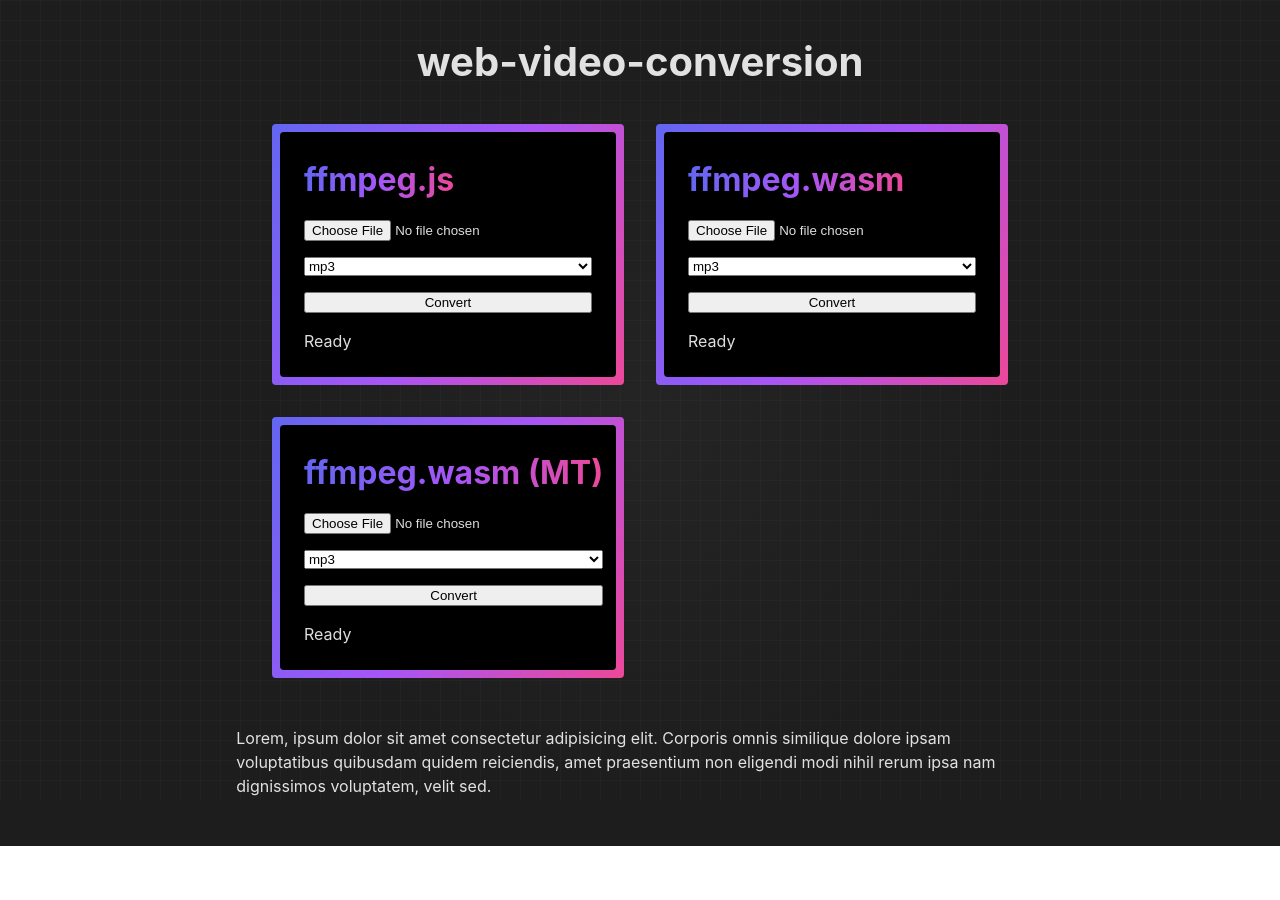
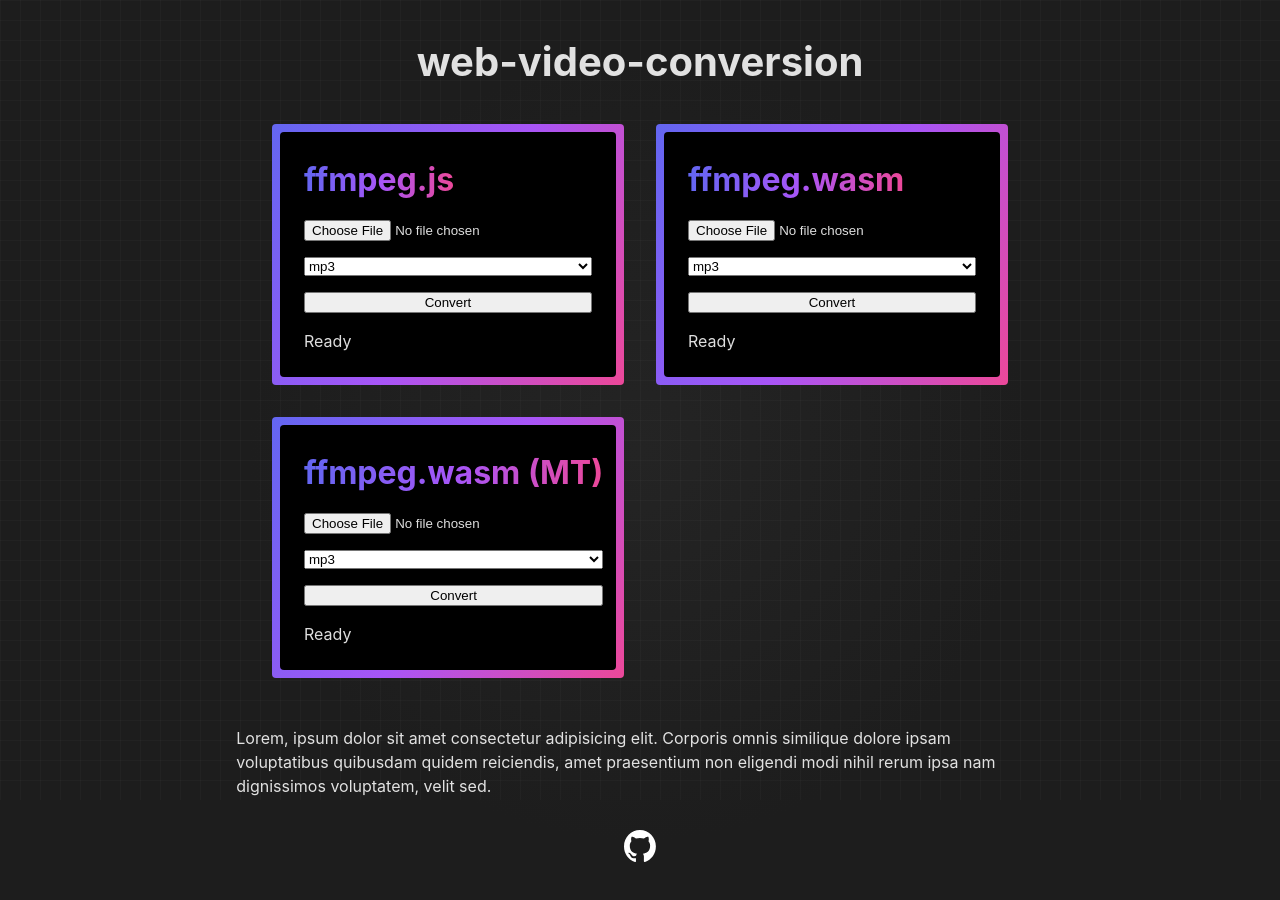
Before and after one commit to DerStimmler/web-video-conversion, a website built with Vite: page index.html in a window 1280 px wide. Before the commit the page ends 846 px from the top, so only its background shows below. Built offline with nearby package versions, Linux system fonts and the light colour scheme.

Commit message:
feat: add github link to footer

```diff
--- a/index.html
+++ b/index.html
@@ -64,6 +64,14 @@
 					amet praesentium non eligendi modi nihil rerum ipsa nam dignissimos
 					voluptatem, velit sed.
 				</p>
+				<a href="https://github.com/DerStimmler/web-video-conversion">
+					<img
+						src="/images/github-mark-white.svg"
+						width="32"
+						height="32"
+						alt="github logo"
+					/>
+				</a>
 			</footer>
 		</div>
 		<script type="module" src="/src/main.ts"></script>
--- a/src/style.css
+++ b/src/style.css
@@ -76,6 +76,9 @@ header {
 }
 
 footer {
+	display: grid;
+	gap: 1rem;
+	place-items: center;
 	max-width: 80ch;
 }
 
```
Also changed, not shown: public/images/github-mark-white.svg (added).
